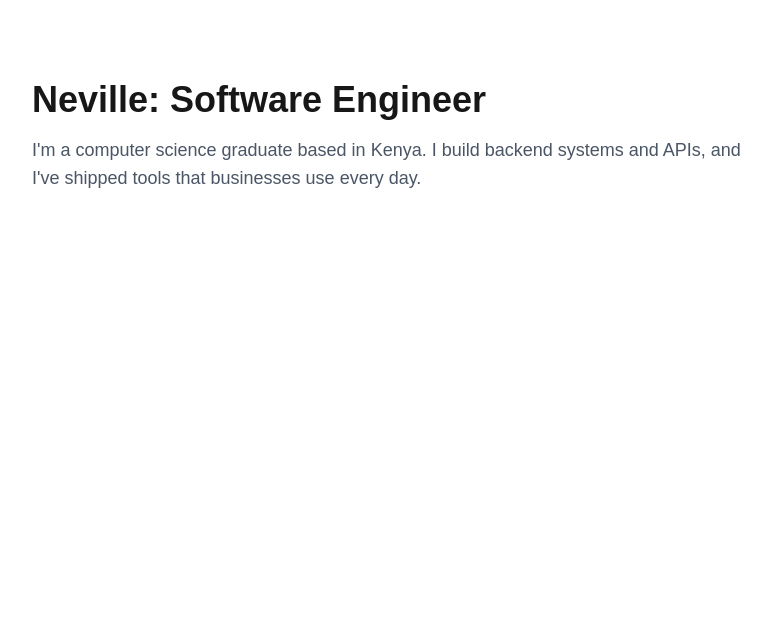
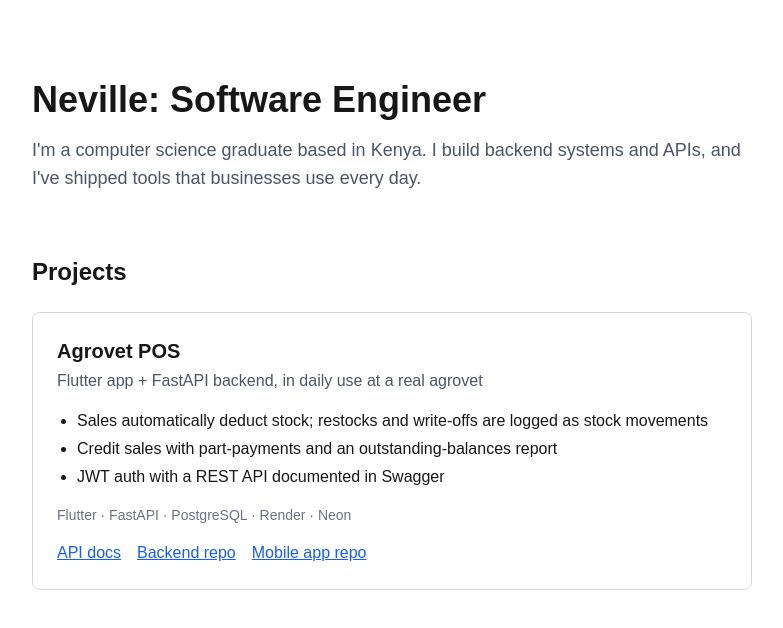
Before and after one commit to KingN3V/nevportfolio, a Next.js app: page / in a window 1280 px wide. Shown: the top 628 px of the page, without its empty margins (248-1031 px from the left). Built offline with nearby package versions, Linux system fonts and the light colour scheme.

Commit message:
Added ProjectCard

```diff
--- a/app/page.tsx
+++ b/app/page.tsx
@@ -1,3 +1,6 @@
+import ProjectCard from "@/components/ProjectCard";
+
+
 export default function Home() {
   return (
     <main className="mx-auto max-w-3xl px-6 py-20">
@@ -6,6 +9,31 @@ export default function Home() {
         I'm a computer science graduate based in Kenya. I build backend systems
         and APIs, and I've shipped tools that businesses use every day.
       </p>
+
+      <section className="mt-16">
+        <h2 className="text-2xl font-bold">Projects</h2>
+        <div className="mt-6 space-y-6">
+          <ProjectCard
+            title="Agrovet POS"
+            tagline="Flutter app + FastAPI backend, in daily use at a real agrovet"
+            points={[
+              "Sales automatically deduct stock; restocks and write-offs are logged as stock movements",
+              "Credit sales with part-payments and an outstanding-balances report",
+              "JWT auth with a REST API documented in Swagger",
+            ]}
+            stack="Flutter · FastAPI · PostgreSQL · Render · Neon"
+            links={[
+              {
+                label: "API docs",
+                href: "https://pointofsale-api.onrender.com/docs",
+              },
+              { label: "Backend repo", href: "https://github.com/KingN3V/PointOfSale"},
+              { label: "Mobile app repo", href:"https://github.com/KingN3V/pos_frontend"},
+            ]}
+          />
+    </div>
+  </section>
+
     </main>
   );
 }
--- /dev/null
+++ b/components/ProjectCard.tsx
@@ -0,0 +1,43 @@
+type Link = { label: string; href: string };
+
+type ProjectCardProps = {
+  title: string;
+  tagline: string;
+  points: string[];
+  stack: string;
+  links: Link[];
+};
+
+export default function ProjectCard({
+  title,
+  tagline,
+  points,
+  stack,
+  links,
+}: ProjectCardProps) {
+  return (
+    <article className="rounded-lg border border-gray-300 p-6">
+      <h3 className="text-xl font-semibold">{title}</h3>
+      <p className="mt-1 text-gray-600">{tagline}</p>
+      <ul className="mt-4 list-disc space-y-1 pl-5">
+        {points.map((point) => (
+          <li key={point}>{point}</li>
+        ))}
+      </ul>
+      <p className="mt-4 text-sm text-gray-500">{stack}</p>
+      <div className="mt-4 flex gap-4">
+        {links.map((link) => (
+          <a
+            key={link.href}
+            href={link.href}
+            target="_blank"
+            rel="noreferrer"
+            className="text-blue-600 underline"
+          >
+            {link.label}
+          </a>
+        ))}
+      </div>
+    </article>
+  );
+}
```
